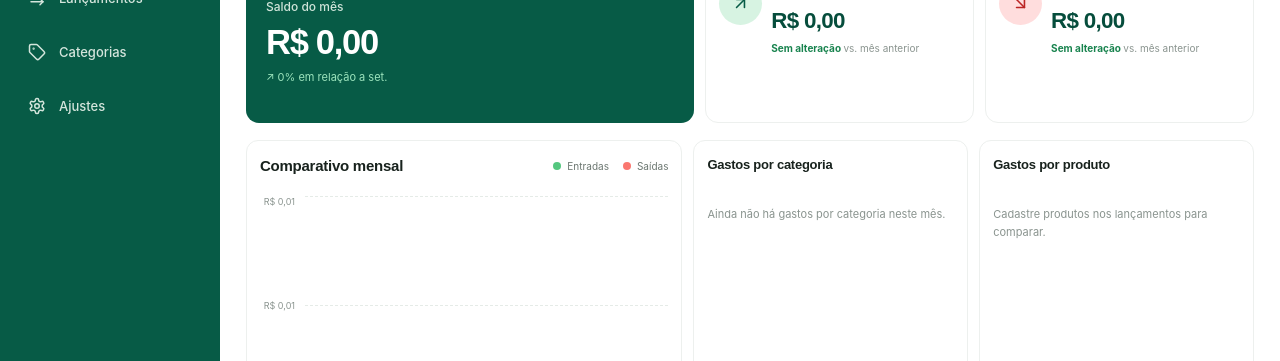
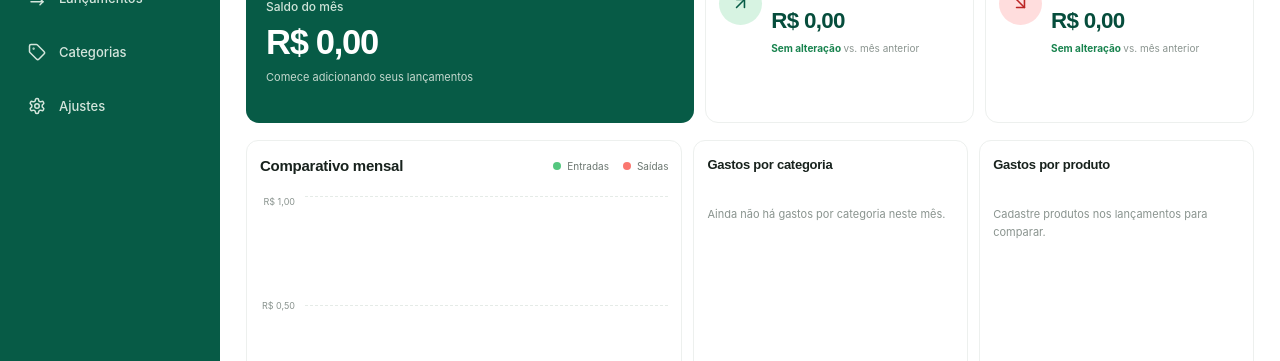
Before and after one commit to vicktordarosa07-source/FinNote, a React (Vite) app in the folder web/: page / in a window 1280 px wide. Shown: the part 197-558 px from the top of the page. Built offline with nearby package versions, Linux system fonts and the light colour scheme.

Commit message:
Improve empty dashboard state

```diff
--- a/web/src/App.tsx
+++ b/web/src/App.tsx
@@ -207,7 +207,7 @@ function Dashboard({ db, month, setMonth, entries, income, expense, recent, onAd
   const byCategory = aggregate(entries.filter((entry) => entry.type === 'expense'), (entry) => entry.subcategory ? `${entry.category} · ${entry.subcategory}` : entry.category).slice(0, 5)
   const byProduct = aggregate(entries.filter((entry) => entry.type === 'expense'), (entry) => entry.product || entry.title).slice(0, 5)
   const previous = comparison[comparison.length - 2]
-  const delta = previous ? percentChange(balance, previous.income - previous.expense) : null
+  const delta = previous && (db.entries.length > 0 || db.profile.monthlyIncomeCents > 0) ? percentChange(balance, previous.income - previous.expense) : null
   return <>
     <div className="page-heading dashboard-month"><h1 className="sr-only">Visão geral</h1><label className="month-picker"><CalendarDays size={16} /><input type="month" value={month} onChange={(event) => setMonth(event.target.value)} /></label></div>
     <section className="summary-grid" aria-label="Resumo financeiro">
@@ -256,7 +256,7 @@ function aggregate(entries: Entry[], key: (entry: Entry) => string) {
 }
 
 function MonthlyChart({ data }: { data: ReturnType<typeof getComparison> }) {
-  const maximum = Math.max(1, ...data.flatMap((item) => [item.income, item.expense]))
+  const maximum = Math.max(100, ...data.flatMap((item) => [item.income, item.expense]))
   const height = 184
   return <div className="chart-wrap"><div className="y-axis"><span>{formatAxis(maximum)}</span><span>{formatAxis(maximum / 2)}</span><span>R$ 0</span></div><div className="chart-content"><div className="grid-lines"><i /><i /><i /></div><div className="bar-list">{data.map((item) => <div className="month-bar-set" key={item.month}><div className="bars" style={{ height }}><span className="bar income-bar" style={{ height: `${item.income ? Math.max(3, item.income / maximum * 100) : 0}%` }} title={`Entradas: ${formatMoney(item.income)}`} /><span className="bar expense-bar" style={{ height: `${item.expense ? Math.max(3, item.expense / maximum * 100) : 0}%` }} title={`Saídas: ${formatMoney(item.expense)}`} /></div><small>{monthLabel(item.month, true).replace('.', '')}</small></div>)}</div></div></div>
 }
```
